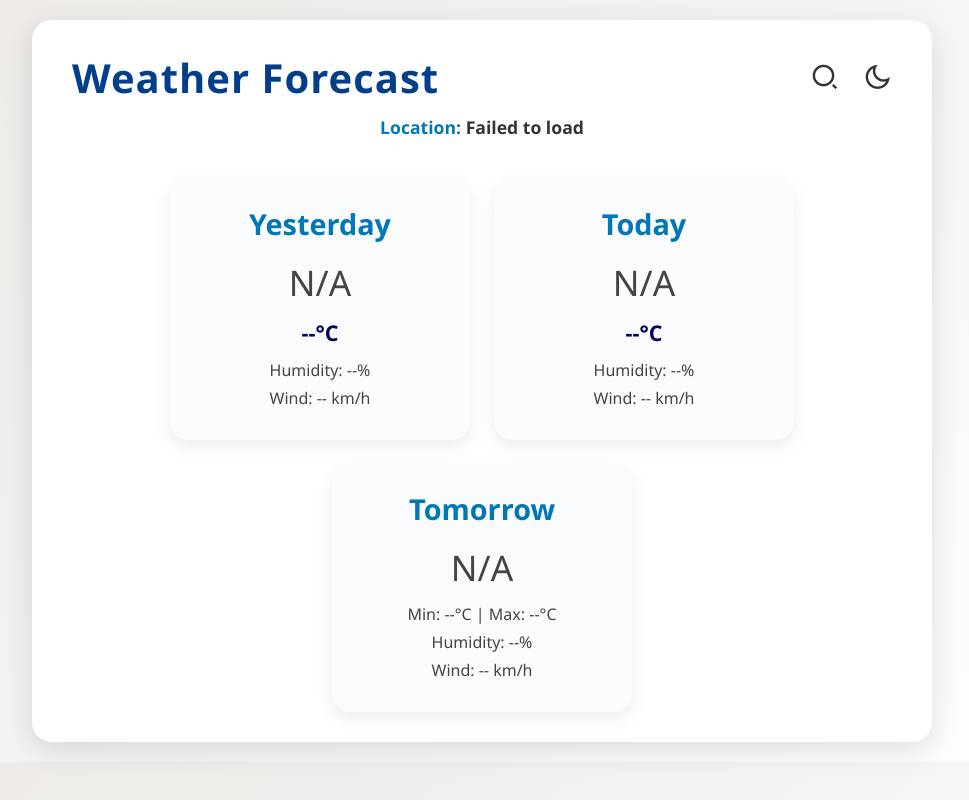
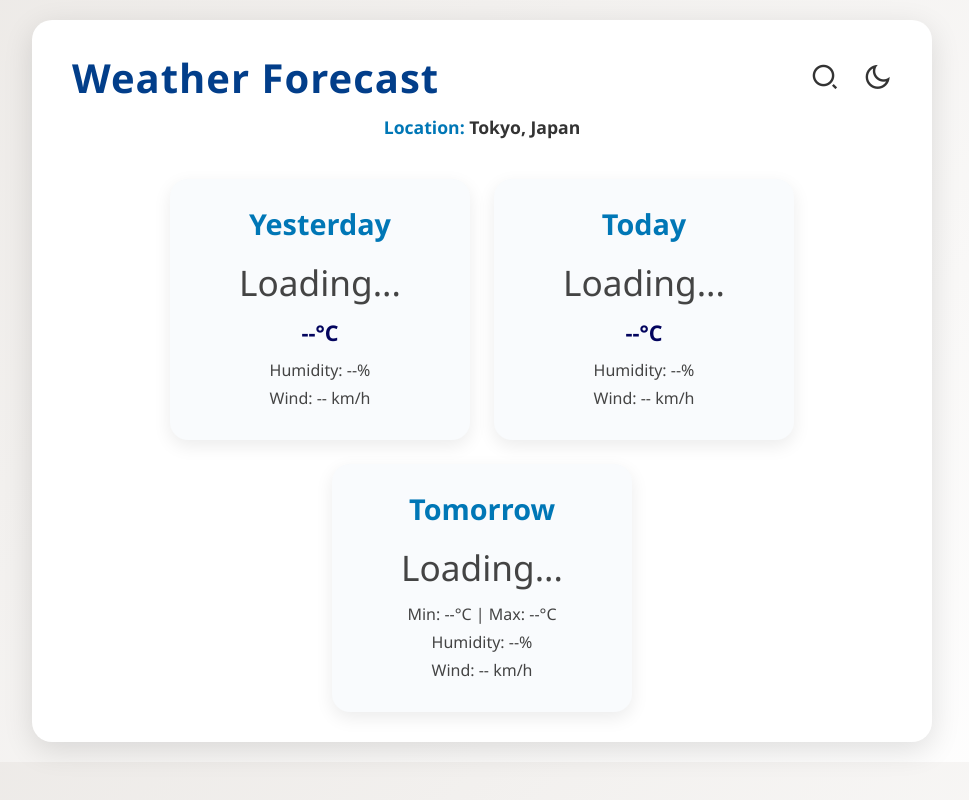
Before and after one commit to Harshh-byte/QuickWeather, a plain HTML site: page index.html in a window 1280 px wide. Shown: the whole page, without its empty margins (158-1127 px from the left). Drawn offline with nearby package versions, Linux system fonts and the light colour scheme; no server answers.

Commit message:
Completed

```diff
--- a/index.html
+++ b/index.html
@@ -9,6 +9,7 @@
     <link href="https://cdn.jsdelivr.net/npm/remixicon@4.5.0/fonts/remixicon.css" rel="stylesheet" />
     <link rel="icon" href="weather.png" type="image/x-icon">
 </head>
+
 <body>
     <div class="weather-container">
         <div class="weather-header">
@@ -52,6 +53,7 @@
             </div>
         </div>
     </div>
+    <script src="config.js"></script>
     <script src="script.js"></script>
 </body>
 
--- a/script.js
+++ b/script.js
@@ -1,5 +1,5 @@
 document.addEventListener('DOMContentLoaded', function () {
-    const API_KEY = "";  // Your WeatherAPI.com API key
+    // const API_KEY = "";  Your WeatherAPI.com API key
     const BASE_URL = "https://api.weatherapi.com/v1"; // Base URL for WeatherAPI.com
 
     const searchIcon = document.getElementById('search-icon');
```
Also changed, not shown: 1 other file.
